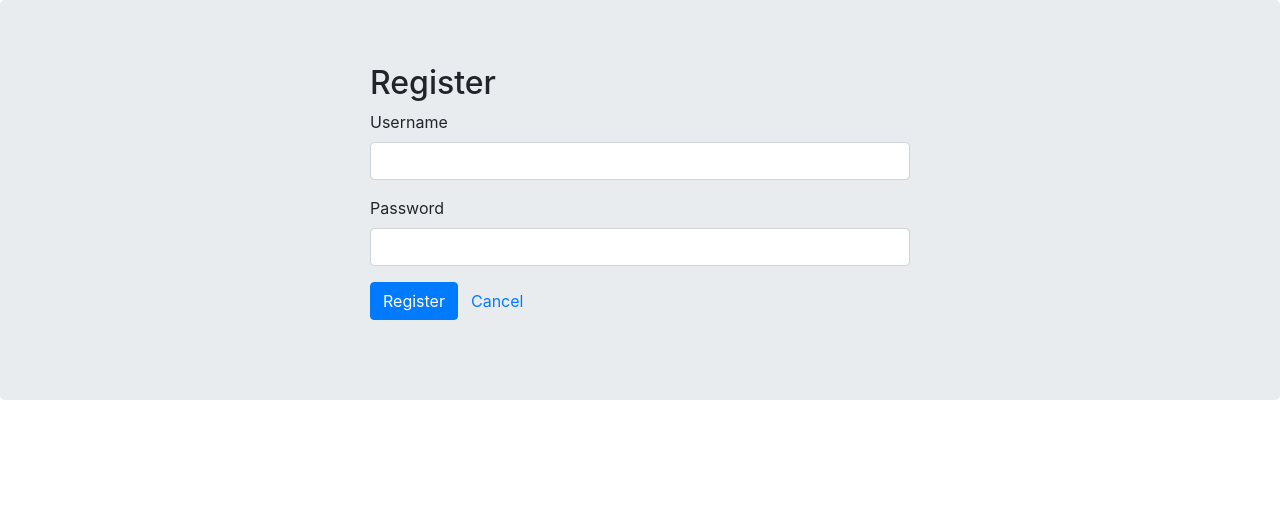
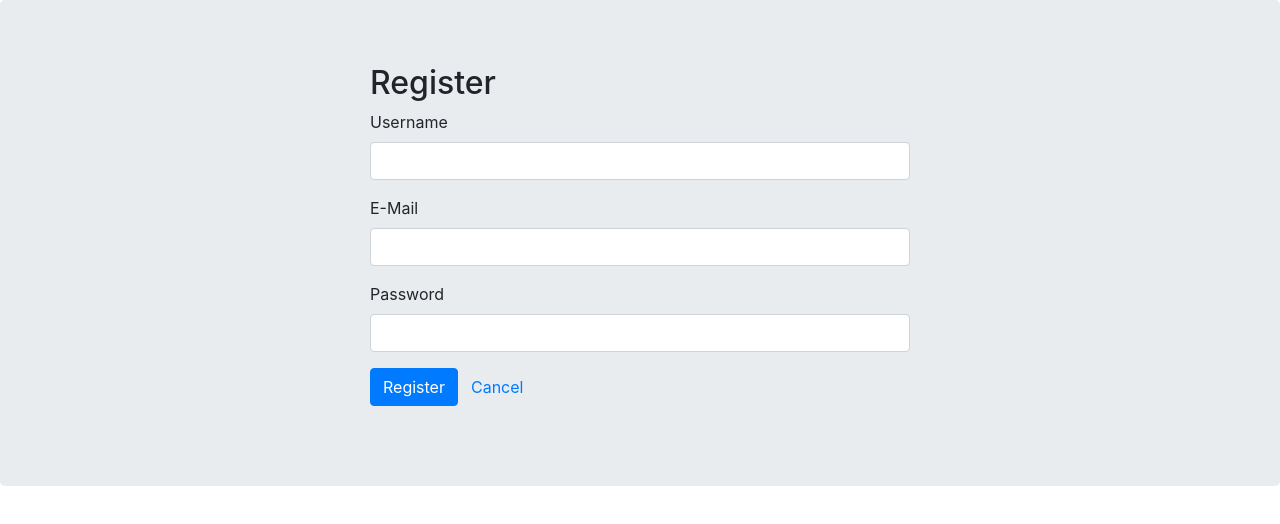
Before and after one commit to n-pola/pits-webserver-auth, a Vue app in the folder frontend/: page /register in a window 1280 px wide. Shown: the top 524 px of the page. Built offline with nearby package versions, Linux system fonts and the light colour scheme.

Commit message:
add email input

```diff
--- a/frontend/src/views/Register.vue
+++ b/frontend/src/views/Register.vue
@@ -8,6 +8,15 @@
           type="text"
           v-model="newuser.username"
           name="username"
+          class="form-control"
+        />
+      </div>
+      <div class="form-group">
+        <label for="mail">E-Mail</label>
+        <input
+          type="email"
+          v-model="newuser.eMail"
+          name="mail"
           class="form-control"
         />
       </div>
@@ -49,32 +58,33 @@
 </template>
 
 <script>
-import { mapState, mapActions, mapMutations } from 'vuex';
-import { router } from '../router';
+import { mapState, mapActions, mapMutations } from "vuex";
+import { router } from "../router";
 
 export default {
   data() {
     return {
       newuser: {
-        username: '',
-        password: ''
+        username: "",
+        password: "",
+        eMail: ""
       },
       submitted: false
     };
   },
   computed: {
-    ...mapState('account', ['status', 'user'])
+    ...mapState("account", ["status", "user"])
   },
   methods: {
-    ...mapActions('account', ['register']),
-    ...mapMutations('account', ['loginSuccess']),
+    ...mapActions("account", ["register"]),
+    ...mapMutations("account", ["loginSuccess"]),
     handleSubmit() {
       this.submitted = true;
       this.register(this.newuser);
     },
     goHome() {
       this.loginSuccess();
-      router.push('/login');
+      router.push("/login");
     }
   }
 };
```
